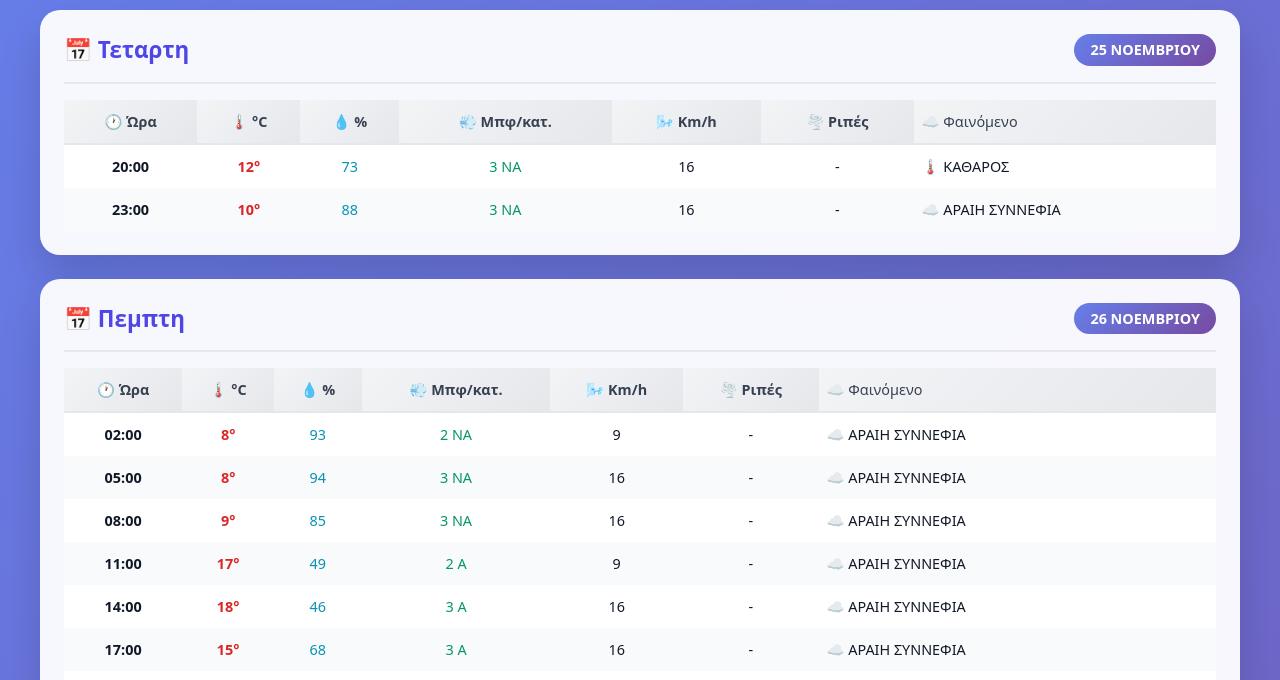
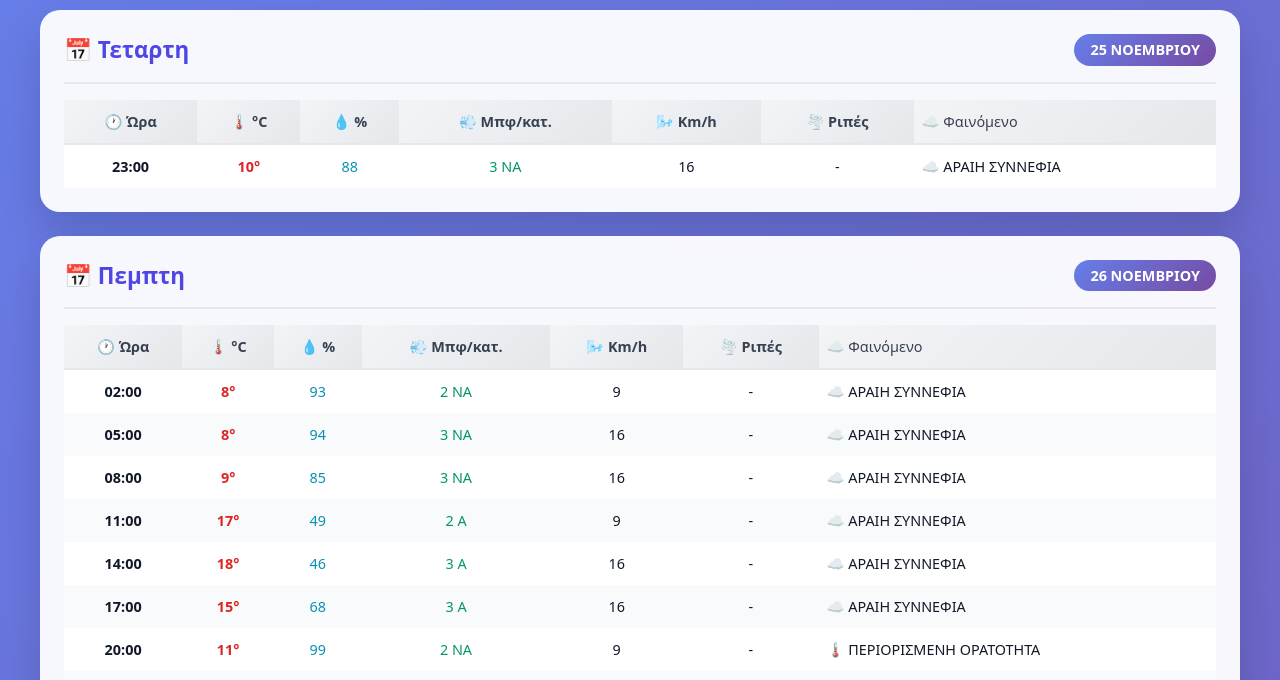
Before and after one commit to vtripolitakis/weatherchq, a plain HTML site: page index.html in a window 1280 px wide. Shown: the part 120-800 px from the top of the page. Drawn offline with Linux system fonts and the light colour scheme.

Commit message:
deploy: e66a58c39bb7333c1ae4571e96f2eb6f4a547b22

```diff
--- a/index.html
+++ b/index.html
@@ -96,7 +96,6 @@ tbody tr:hover { background: #eef2ff; }
 <table>
 <thead><tr><th>🕐 Ώρα</th><th>🌡️ °C</th><th>💧 %</th><th>💨 Μπφ/κατ.</th><th>🌬️ Km/h</th><th>🌪️ Ριπές</th><th class='condition'>☁️ Φαινόμενο</th></tr></thead>
 <tbody>
-<tr><td><strong>20:00</strong></td><td class='temp'>12°</td><td class='humidity'>73</td><td class='wind'>3 NA</td><td>16</td><td>-</td><td class='condition'>🌡️ ΚΑΘΑΡΟΣ</td></tr>
 <tr><td><strong>23:00</strong></td><td class='temp'>10°</td><td class='humidity'>88</td><td class='wind'>3 NA</td><td>16</td><td>-</td><td class='condition'>☁️ ΑΡΑΙΗ ΣΥΝΝΕΦΙΑ</td></tr>
 </tbody></table></div></section>
 <section class='day-card'>
```
